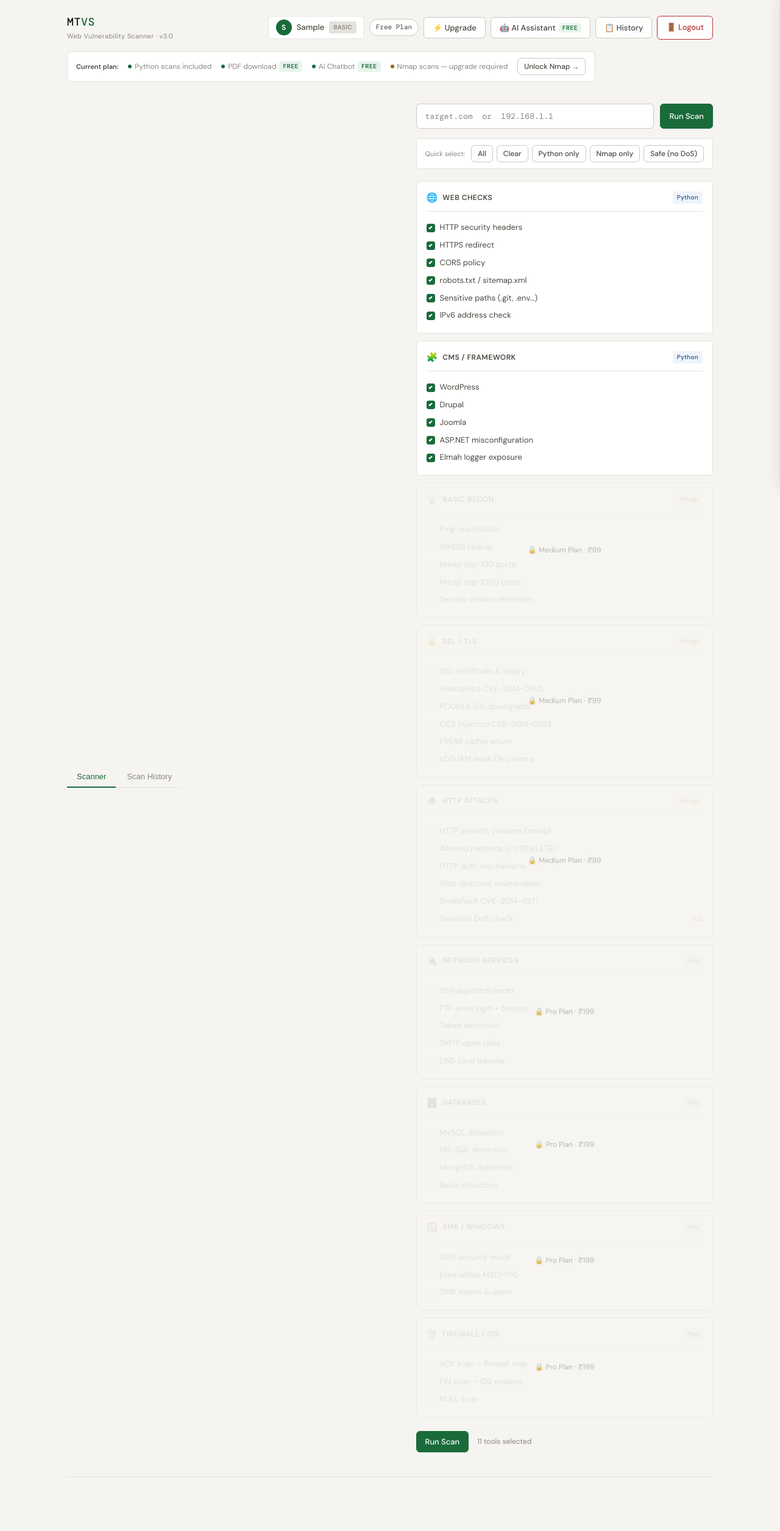
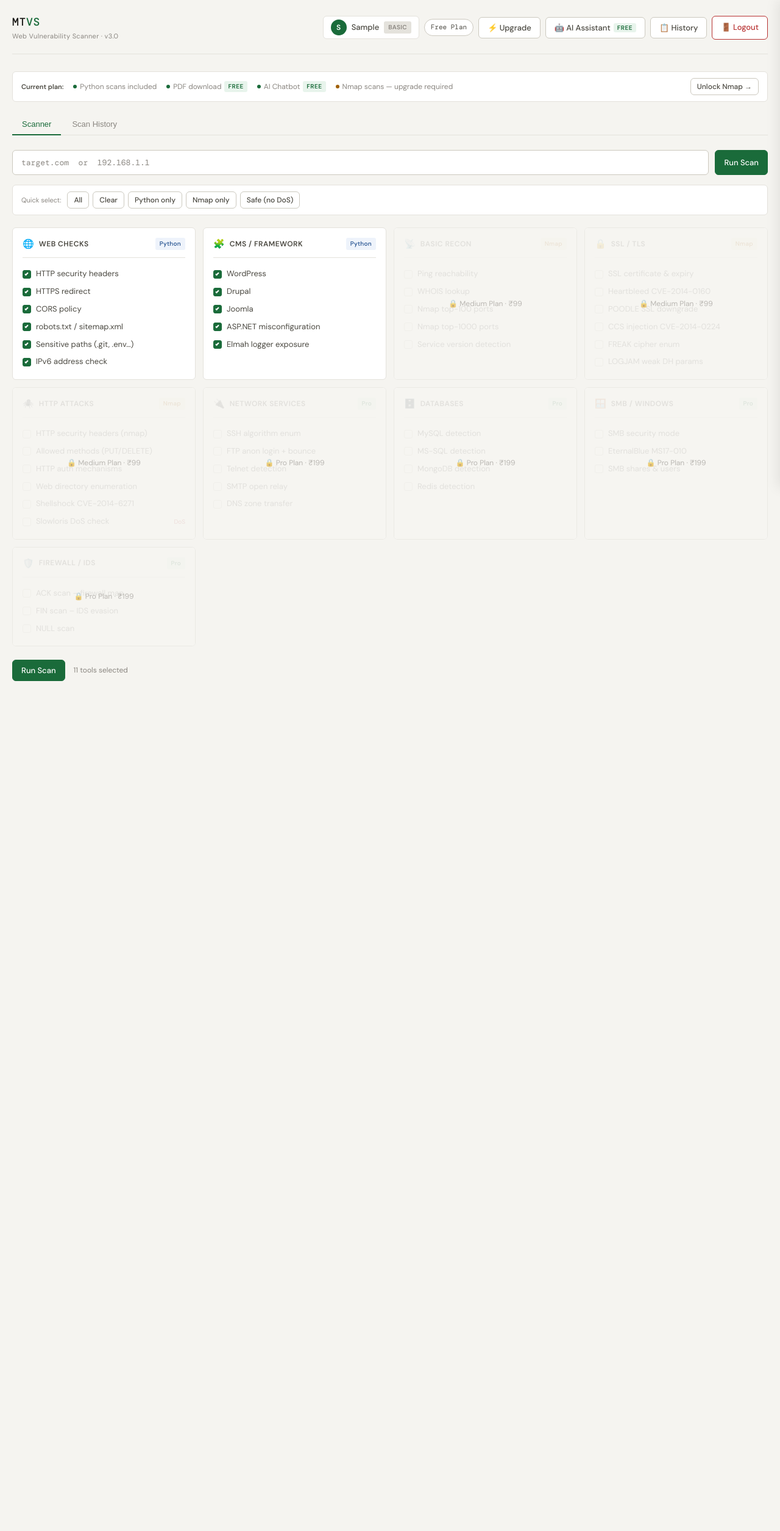
Before and after one commit to Payalsalhan/mtvs, a Flask app: page / in a window 1280 px wide. Shown: the whole page at 61% size. After the commit the page ends 1117 px from the top, so only its background shows below. Run offline with Flask 3, Linux system fonts and the light colour scheme; the visitor is signed in with stand-in values (Sample User, id 1); some libraries are stand-ins or nearby versions.

Commit message:
fix layout width and header closing tags

```diff
--- a/templates/index.html
+++ b/templates/index.html
@@ -51,7 +51,7 @@
   }
 
   /* ─── LAYOUT ─────────────────────────────────────────────────── */
-  .app-wrap   { max-width: 1100px; margin: 0 auto; padding: 0 20px 60px; }
+  .app-wrap   { max-width: 1400px; margin: 0 auto; padding: 0 20px 60px; }
 
   /* ─── HEADER ─────────────────────────────────────────────────── */
   .header {
@@ -577,9 +577,10 @@
               align-items:center;gap:5px;"
        onclick="return confirm('Are you sure you want to logout?')">
         🚪 Logout
-    </a>
+  </a>
 
-</div>
+  </div><!-- close header-actions -->
+</div><!-- close header -->
 <!-- ══ STATUS BAR ══ -->
 <div class="status-bar">
   <span style="font-size:11px;font-weight:600;color:var(--ink-2)">Current plan:</span>
```
